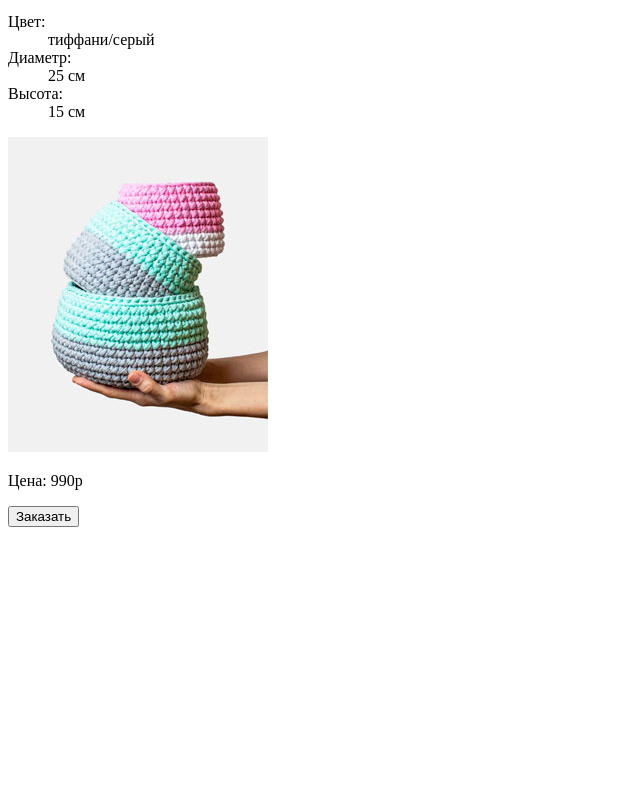
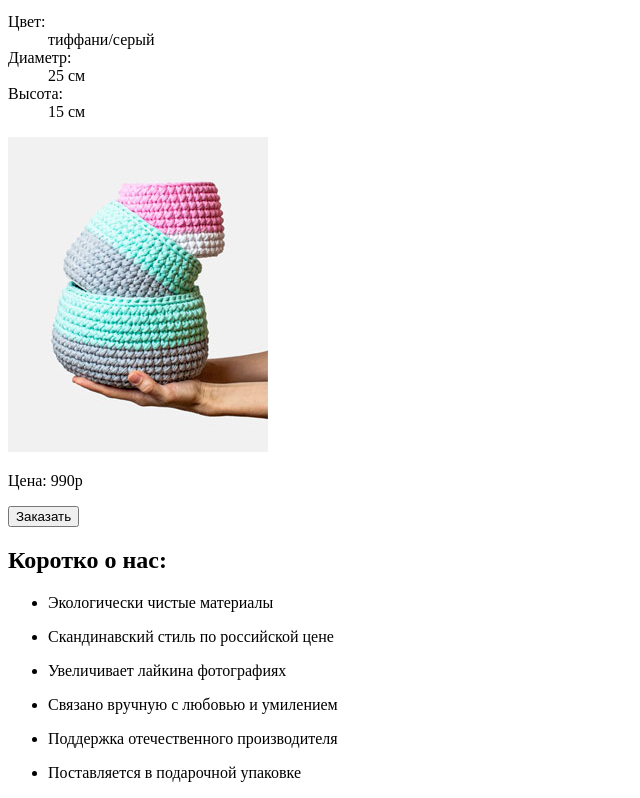
Before and after one commit to Ramc1987/1778551-mishka-25, a plain HTML site: page source/index.html in a window 1280 px wide. Shown: the part 507-1305 px from the top of the page, without its empty margins (0-640 px from the left). Before the commit the page ends 1042 px from the top, so only its background shows below. Drawn offline with Linux system fonts and the light colour scheme.

Commit message:
Add markup section-advantages

```diff
--- a/source/index.html
+++ b/source/index.html
@@ -130,6 +130,43 @@
           </article>
         </div>
       </section>
+      <section class="advantages">
+        <div class="advantages__wrapper">
+          <h2 class="advantages__title">Коротко о нас:</h2>
+          <ul class="advantages__list">
+            <li class="advantages__item">
+              <p class="advantages__description">
+                Экологически чистые материалы
+              </p>
+            </li>
+            <li class="advantages__item">
+              <p class="advantages__description">
+                Скандинавский стиль по российской цене
+              </p>
+            </li>
+            <li class="advantages__item">
+              <p class="advantages__description">
+                Увеличивает лайкина фотографиях
+              </p>
+            </li>
+            <li class="advantages__item">
+              <p class="advantages__description">
+                Связано вручную с любовью и умилением
+              </p>
+            </li>
+            <li class="advantages__item">
+              <p class="advantages__description">
+                Поддержка отечественного производителя
+              </p>
+            </li>
+            <li class="advantages__item">
+              <p class="advantages__description">
+                Поставляется в подарочной упаковке
+              </p>
+            </li>
+          </ul>
+        </div>
+      </section>
     </main>
   </body>
 </html>
```
